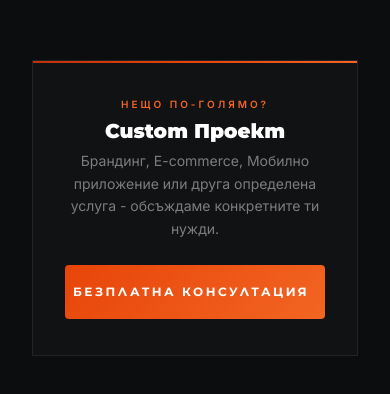
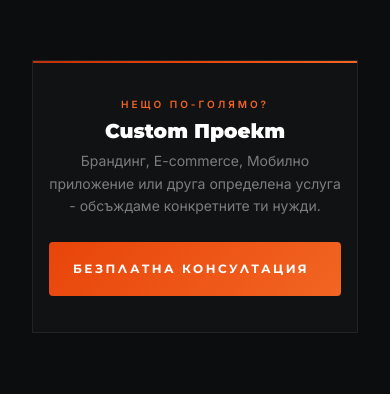
Before and after one commit to emobugs/digital-effect, a Next.js app: page / in a window 390 px wide. Shown: the part 7801-8195 px from the top of the page. Built offline with nearby package versions, Linux system fonts and the light colour scheme.

Commit message:
custom banner text hidden fix

```diff
--- a/src/components/sections/Packages.tsx
+++ b/src/components/sections/Packages.tsx
@@ -475,7 +475,7 @@ export default function Packages() {
 			{/* CUSTOM CTA BANNER */}
 			<div className="max-w-7xl mx-auto mt-12 relative border border-white/[0.07] bg-dark-surface overflow-hidden text-center md:text-left">
 				<div className="absolute top-0 left-0 right-0 h-[2px] bg-gradient-to-r from-[#c0300a] via-[#e8450a] to-[#f26522]" />
-				<div className="flex flex-col md:flex-row items-start md:items-center justify-between px-8 md:px-12 py-9 gap-6">
+				<div className="flex flex-col md:flex-row items-start md:items-center justify-between px-4 md:px-12 py-9 gap-6">
 					<div>
 						<p className="text-[10px] font-semibold tracking-[3px] uppercase text-[#f26522] mb-1">
 							Нещо по-голямо?
```
